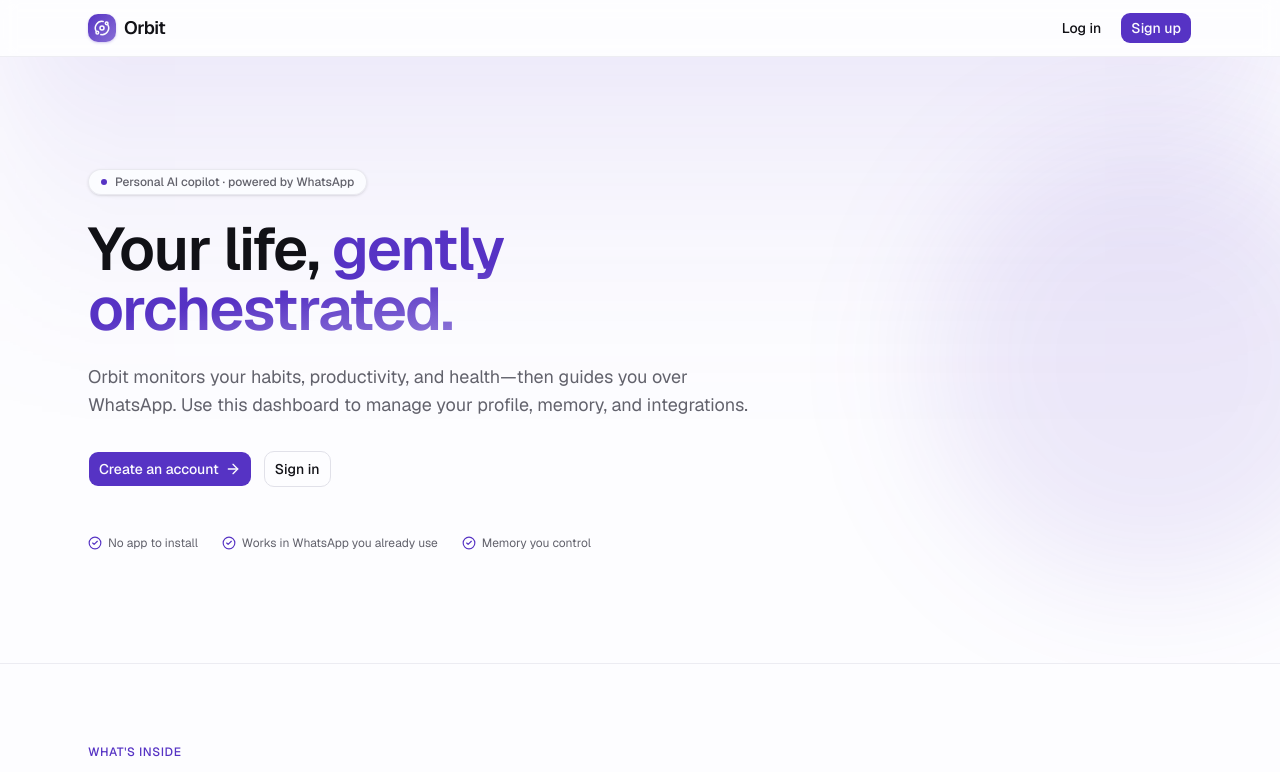
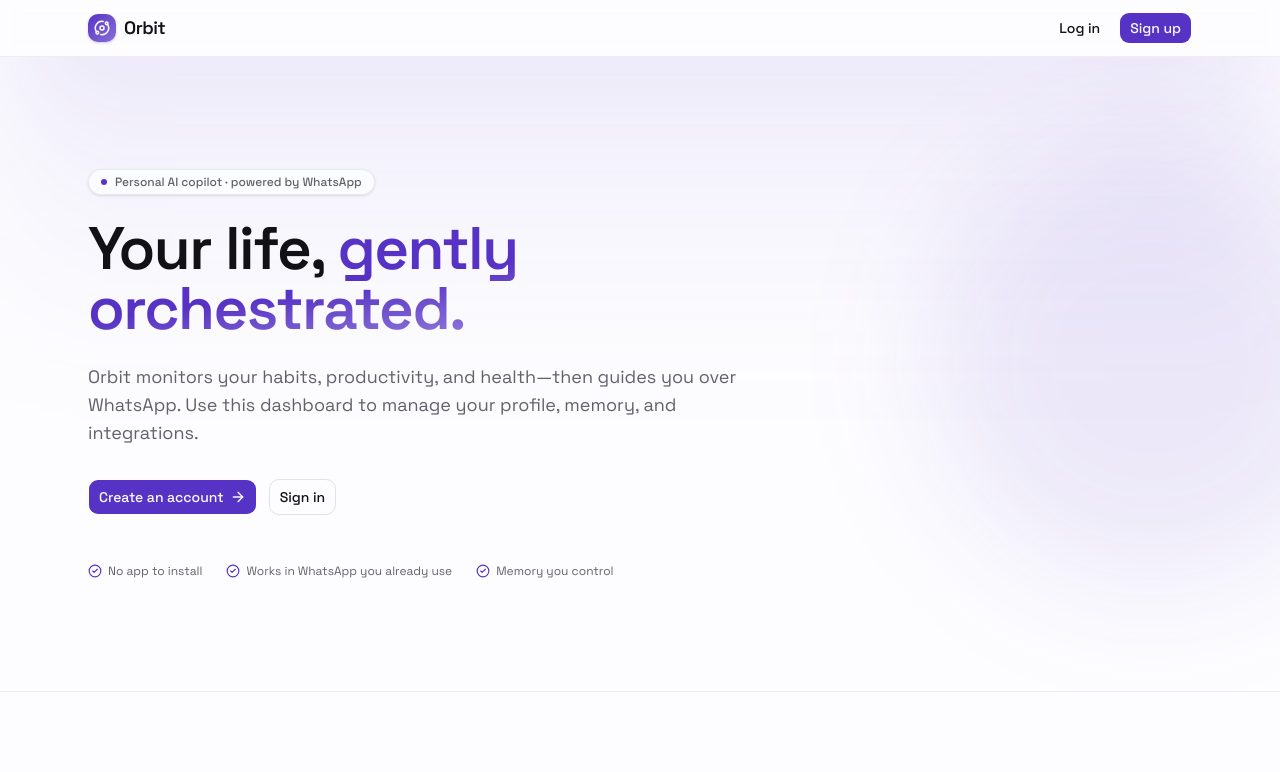
Before and after one commit to pateldivyesh1323/orbit, a Next.js app in the folder client/: page / in a window 1280 px wide. Shown: the top 772 px of the page. Built offline with nearby package versions, Linux system fonts and the light colour scheme; no server answers.

Commit message:
Added theme.md

```diff
--- a/client/src/app/globals.css
+++ b/client/src/app/globals.css
@@ -7,9 +7,10 @@
 @theme inline {
   --color-background: var(--background);
   --color-foreground: var(--foreground);
-  --font-sans: var(--font-geist-sans);
-  --font-mono: var(--font-geist-mono);
-  --font-heading: var(--font-geist-sans);
+  --font-sans: var(--font-space-grotesk);
+  --font-mono: var(--font-space-mono);
+  --font-heading: var(--font-space-grotesk);
+  --font-display: var(--font-pixelify);
   --color-sidebar-ring: var(--sidebar-ring);
   --color-sidebar-border: var(--sidebar-border);
   --color-sidebar-accent-foreground: var(--sidebar-accent-foreground);
@@ -49,9 +50,10 @@
 }
 
 :root {
-  --font-sans: var(--font-geist-sans), ui-sans-serif, system-ui, -apple-system, "Segoe UI", Roboto, "Helvetica Neue", Arial, sans-serif;
-  --font-mono: var(--font-geist-mono), ui-monospace, SFMono-Regular, Menlo, Monaco, Consolas, monospace;
-  --font-heading: var(--font-geist-sans), ui-sans-serif, system-ui, -apple-system, "Segoe UI", Roboto, "Helvetica Neue", Arial, sans-serif;
+  --font-sans: var(--font-space-grotesk), ui-sans-serif, system-ui, -apple-system, "Segoe UI", Roboto, "Helvetica Neue", Arial, sans-serif;
+  --font-mono: var(--font-space-mono), ui-monospace, SFMono-Regular, Menlo, Monaco, Consolas, monospace;
+  --font-heading: var(--font-space-grotesk), ui-sans-serif, system-ui, -apple-system, "Segoe UI", Roboto, "Helvetica Neue", Arial, sans-serif;
+  --font-display: var(--font-pixelify), "Courier New", monospace;
   --background: oklch(0.995 0.003 285);
   --foreground: oklch(0.18 0.01 285);
   --card: oklch(1 0 0);
--- a/client/src/app/layout.tsx
+++ b/client/src/app/layout.tsx
@@ -1,17 +1,27 @@
 import type { Metadata } from "next";
-import { Geist, Geist_Mono } from "next/font/google";
+import { Space_Grotesk, Pixelify_Sans, Space_Mono } from "next/font/google";
 
 import { Providers } from "@/components/providers";
 import "./globals.css";
 
-const geistSans = Geist({
-  variable: "--font-geist-sans",
+const spaceGrotesk = Space_Grotesk({
+  variable: "--font-space-grotesk",
   subsets: ["latin"],
+  display: "swap",
 });
 
-const geistMono = Geist_Mono({
-  variable: "--font-geist-mono",
+const pixelifySans = Pixelify_Sans({
+  variable: "--font-pixelify",
   subsets: ["latin"],
+  weight: ["400", "500", "600", "700"],
+  display: "swap",
+});
+
+const spaceMono = Space_Mono({
+  variable: "--font-space-mono",
+  subsets: ["latin"],
+  weight: ["400", "700"],
+  display: "swap",
 });
 
 export const metadata: Metadata = {
@@ -27,7 +37,7 @@ export default function RootLayout({
   return (
     <html
       lang="en"
-      className={`${geistSans.variable} ${geistMono.variable} h-full antialiased`}
+      className={`${spaceGrotesk.variable} ${pixelifySans.variable} ${spaceMono.variable} h-full antialiased`}
     >
       <body className="min-h-full flex flex-col">
         <Providers>{children}</Providers>
```
Also changed, not shown: 1 other file (tests, documents, lock files or other folders).
